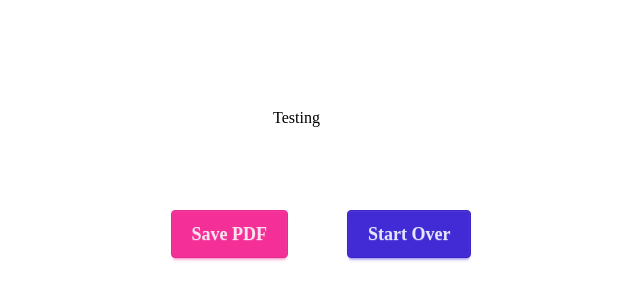
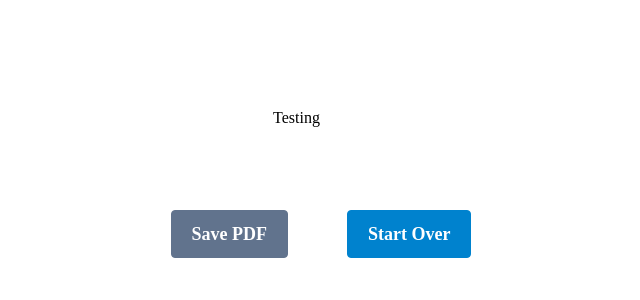
Before and after one commit to ang-riv/dinner-party-generator, a React (Vite) app: page / in a window 1280 px wide. Shown: the part 276-576 px from the top of the page, without its empty margins (319-959 px from the left). Built offline with nearby package versions, Linux system fonts and the light colour scheme; a web font is replaced by a local one; what @react-pdf/renderer would draw is missing.

Commit message:
Changed daisyui oklch colors to hex colors to work with react-to-pdf

```diff
--- a/src/MainApp.jsx
+++ b/src/MainApp.jsx
@@ -32,6 +32,7 @@ function MainApp() {
 
   const [currentPage, setCurrentPage] = useState(pages[0]);
   useEffect(() => {
+    document.documentElement.setAttribute("data-theme", "dinnerTheme");
     setCurrentPage(pages[pageNum]);
   }, [pageNum]);
   return (
--- a/src/index.css
+++ b/src/index.css
@@ -1,5 +1,43 @@
 @import "tailwindcss";
-@plugin "daisyui";
+@plugin "daisyui/theme" {
+  name: "mytheme";
+  default: true;
+  prefersdark: false;
+  color-scheme: light;
+  --color-base-100: #ffffff;
+  --color-base-200: #e8e8e8;
+  --color-base-300: #d1d1d1;
+  --color-base-content: #181a2a;
+  --color-primary: #0082ce;
+  --color-primary-content: #ffffff;
+  --color-secondary: #61738d;
+  --color-secondary-content: #ffffff;
+  --color-accent: #009689;
+  --color-accent-content: #ffffff;
+  --color-neutral: #000000;
+  --color-neutral-content: #ffffff;
+  --color-info: #0090b5;
+  --color-info-content: #ffffff;
+  --color-success: #00a43b;
+  --color-success-content: #ffffff;
+  --color-warning: #fbc700;
+  --color-warning-content: #000000;
+  --color-error: #ff6266;
+  --color-error-content: #000000;
+  --radius-selector: 0.25rem;
+  --radius-field: 0.25rem;
+  --radius-box: 0.25rem;
+  --size-selector: 0.25rem;
+  --size-field: 0.25rem;
+  --border: 1px;
+  --depth: 0;
+  --noise: 0;
+}
+
+@plugin "daisyui" {
+  themes: mytheme --default;
+}
+
 @plugin "@tailwindcss/typography";
 
 h1 {
```
